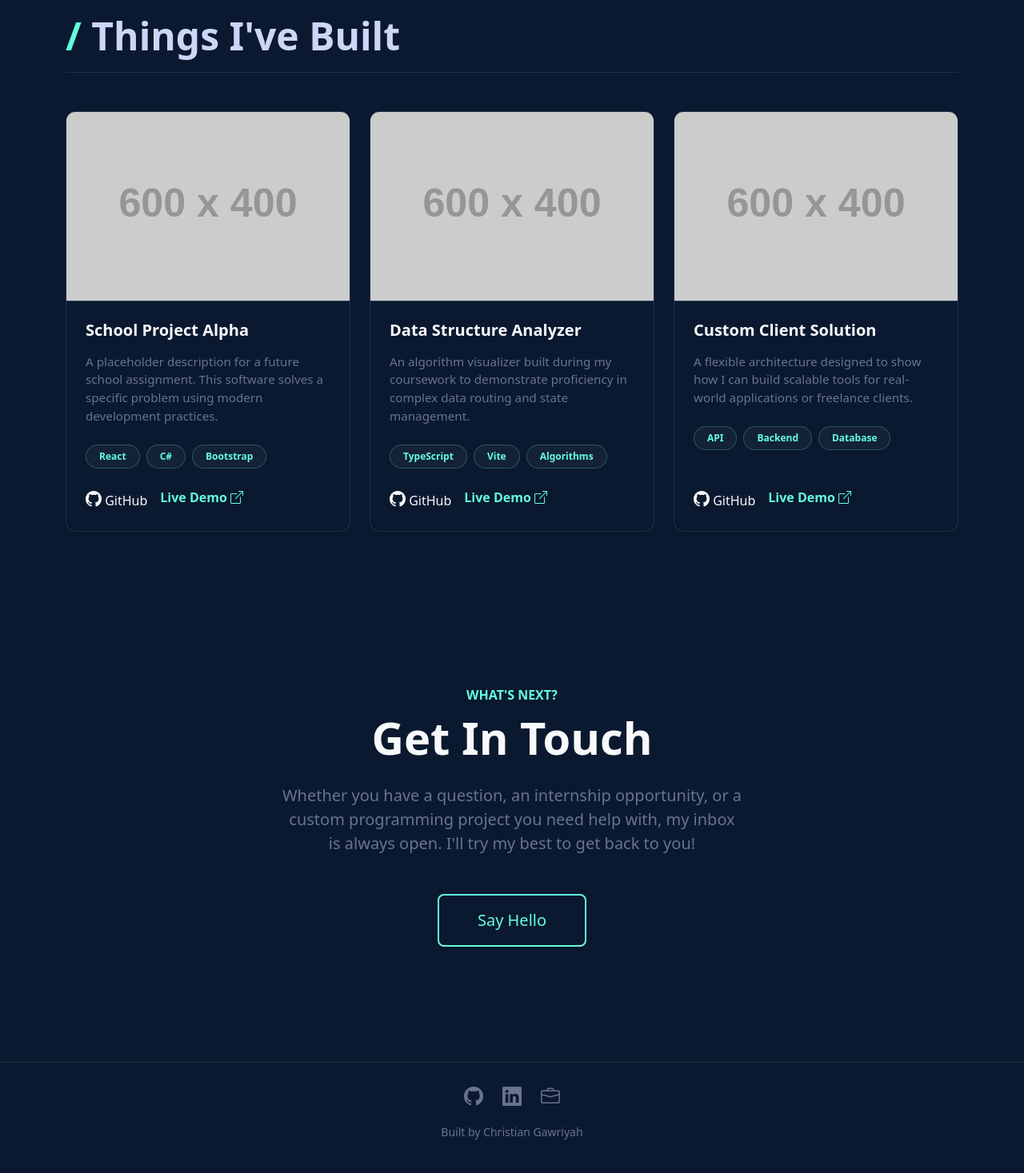
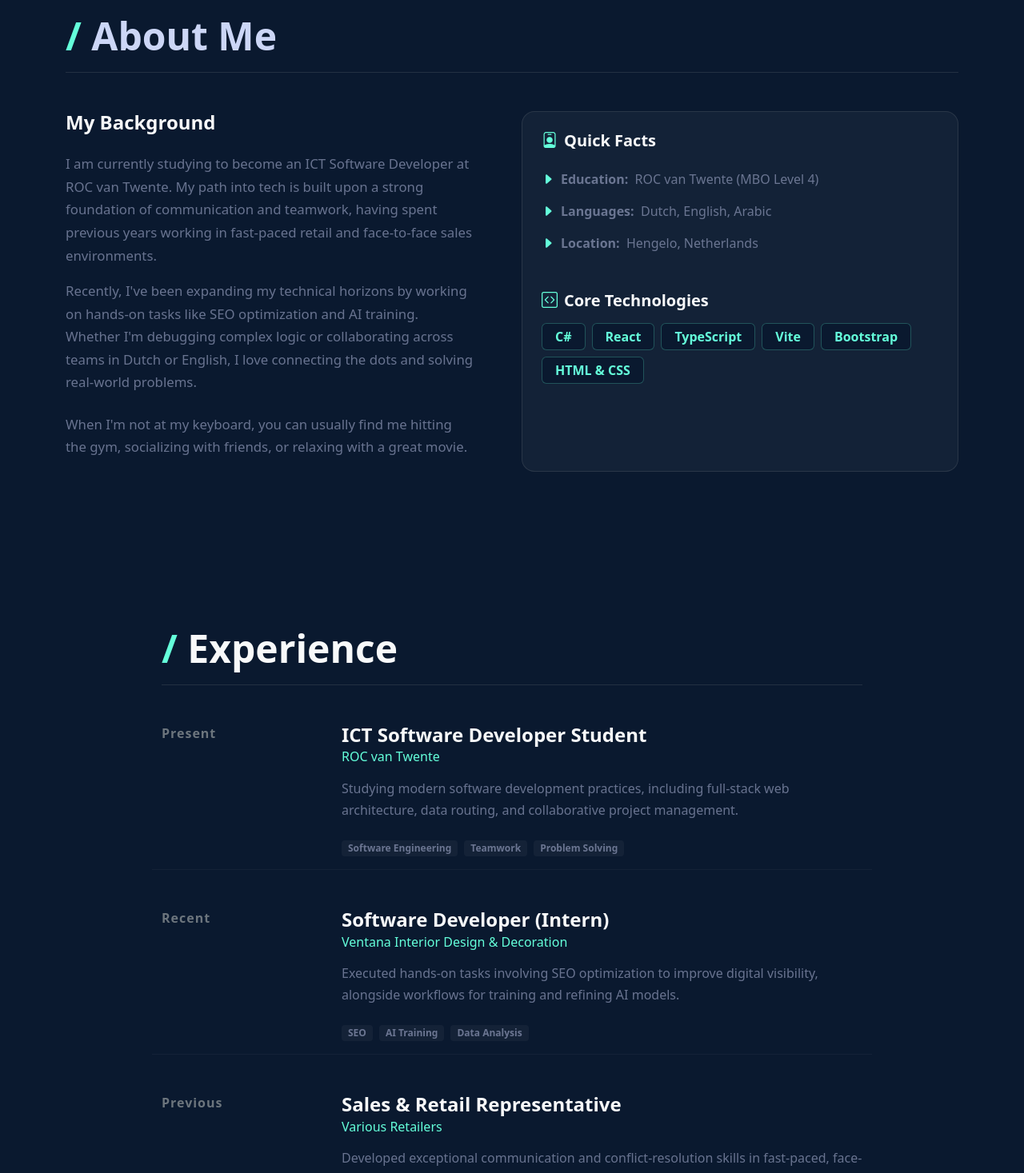
Before and after one commit to cg0744/portfolio, a React (Vite) app: page / in a window 1280 px wide. Shown: the part 880-2347 px from the top of the page at 80% size. Built offline with nearby package versions, Linux system fonts and the light colour scheme.

Commit message:
added about me and experience sections

```diff
--- a/src/App.tsx
+++ b/src/App.tsx
@@ -1,5 +1,7 @@
 import Navbar from './components/Navbar';
 import Hero from './components/Hero';
+import About from './components/About';
+import Experience from './components/Experience';
 import Projects from './components/Projects';
 import Contact from './components/Contact';
 
@@ -8,6 +10,8 @@ function App() {
     <main className="bg-body text-body-color min-vh-100">
       <Navbar />
       <Hero />
+      <About />
+      <Experience />
       <Projects />
       <Contact />
     </main>
--- /dev/null
+++ b/src/components/About.tsx
@@ -0,0 +1,67 @@
+export default function About() {
+  return (
+    <section id="about" className="py-5">
+      <div className="container py-5">
+
+        {/* Section Header */}
+        <div className="row mb-5">
+          <div className="col-12">
+            <h2 className="display-5 fw-bold mb-3">
+              <span className="text-primary">/</span> About Me
+            </h2>
+            <div className="bg-secondary opacity-25" style={{ height: '1px', width: '100%' }}></div>
+          </div>
+        </div>
+
+        <div className="row gy-5">
+          {/* Left Column: The Narrative */}
+          <div className="col-lg-6 pe-lg-5">
+            <h3 className="h4 text-light fw-bold mb-4">My Background</h3>
+            <p className="text-muted mb-3" style={{ fontSize: '1.05rem', lineHeight: '1.7' }}>
+              I am currently studying to become an ICT Software Developer at ROC van Twente. My path into tech is built upon a strong foundation of communication and teamwork, having spent previous years working in fast-paced retail and face-to-face sales environments.
+            </p>
+            <p className="text-muted mb-4" style={{ fontSize: '1.05rem', lineHeight: '1.7' }}>
+              Recently, I've been expanding my technical horizons by working on hands-on tasks like SEO optimization and AI training. Whether I'm debugging complex logic or collaborating across teams in Dutch or English, I love connecting the dots and solving real-world problems.
+            </p>
+            <p className="text-muted" style={{ fontSize: '1.05rem', lineHeight: '1.7' }}>
+              When I'm not at my keyboard, you can usually find me hitting the gym, socializing with friends, or relaxing with a great movie.
+            </p>
+          </div>
+
+          {/* Right Column: Fast Facts & Tech Stack */}
+          <div className="col-lg-6">
+            <div className="p-4 rounded-4 border border-secondary border-opacity-25 bg-secondary bg-opacity-10 h-100">
+              <h3 className="h5 text-light fw-bold mb-4"><i className="bi bi-person-badge text-primary me-2"></i>Quick Facts</h3>
+
+              <ul className="list-unstyled text-muted mb-5">
+                <li className="mb-3 d-flex align-items-center">
+                  <i className="bi bi-caret-right-fill text-primary me-2"></i>
+                  <strong>Education:</strong>&nbsp; ROC van Twente (MBO Level 4)
+                </li>
+                <li className="mb-3 d-flex align-items-center">
+                  <i className="bi bi-caret-right-fill text-primary me-2"></i>
+                  <strong>Languages:</strong>&nbsp; Dutch, English, Arabic
+                </li>
+                <li className="mb-3 d-flex align-items-center">
+                  <i className="bi bi-caret-right-fill text-primary me-2"></i>
+                  <strong>Location:</strong>&nbsp; Hengelo, Netherlands
+                </li>
+              </ul>
+
+              <h3 className="h5 text-light fw-bold mb-3"><i className="bi bi-code-square text-primary me-2"></i>Core Technologies</h3>
+              <div className="d-flex flex-wrap gap-2">
+                {/* We can update these specific badges as you learn more! */}
+                {['C#', 'React', 'TypeScript', 'Vite', 'Bootstrap', 'HTML & CSS'].map((skill, index) => (
+                  <span key={index} className="badge bg-body text-primary border border-primary border-opacity-25 px-3 py-2 fs-6">
+                    {skill}
+                  </span>
+                ))}
+              </div>
+            </div>
+          </div>
+
+        </div>
+      </div>
+    </section>
+  );
+}
--- /dev/null
+++ b/src/components/Experience.tsx
@@ -0,0 +1,82 @@
+export default function Experience() {
+  const experiences = [
+    {
+      id: 1,
+      role: "ICT Software Developer Student",
+      company: "ROC van Twente",
+      duration: "Present",
+      description: "Studying modern software development practices, including full-stack web architecture, data routing, and collaborative project management.",
+      skills: ["Software Engineering", "Teamwork", "Problem Solving"]
+    },
+    {
+      id: 2,
+      role: "Software Developer (Intern)",
+      company: "Ventana Interior Design & Decoration",
+      duration: "Recent",
+      description: "Executed hands-on tasks involving SEO optimization to improve digital visibility, alongside workflows for training and refining AI models.",
+      skills: ["SEO", "AI Training", "Data Analysis"]
+    },
+    {
+      id: 3,
+      role: "Sales & Retail Representative",
+      company: "Various Retailers",
+      duration: "Previous",
+      description: "Developed exceptional communication and conflict-resolution skills in fast-paced, face-to-face customer environments.",
+      skills: ["Communication", "Customer Success", "Time Management"]
+    }
+  ];
+
+  return (
+    <section id="experience" className="py-5 bg-body">
+      <div className="container py-5" style={{ maxWidth: '900px' }}>
+
+        {/* Section Header */}
+        <div className="row mb-5">
+          <div className="col-12">
+            <h2 className="display-5 fw-bold mb-3 text-light">
+              <span className="text-primary">/</span> Experience
+            </h2>
+            <div className="bg-secondary opacity-25" style={{ height: '1px', width: '100%' }}></div>
+          </div>
+        </div>
+
+        {/* The Timeline */}
+        <div className="row">
+          <div className="col-12">
+            {experiences.map((exp) => (
+              <div key={exp.id} className="row mb-5 pb-3 border-bottom border-secondary border-opacity-10">
+
+                {/* Left Column: Duration */}
+                <div className="col-md-3 mb-3 mb-md-0">
+                  <span className="text-secondary fw-bold" style={{ letterSpacing: '1px' }}>
+                    {exp.duration}
+                  </span>
+                </div>
+
+                {/* Right Column: Details */}
+                <div className="col-md-9">
+                  <h3 className="h4 text-light fw-bold mb-1">{exp.role}</h3>
+                  <h4 className="h6 text-primary mb-3">{exp.company}</h4>
+                  <p className="text-muted mb-4" style={{ lineHeight: '1.7' }}>
+                    {exp.description}
+                  </p>
+
+                  {/* Skills tags for each role */}
+                  <div className="d-flex flex-wrap gap-2">
+                    {exp.skills.map((skill, i) => (
+                      <span key={i} className="badge bg-secondary bg-opacity-10 text-muted rounded-1 px-2 py-1">
+                        {skill}
+                      </span>
+                    ))}
+                  </div>
+                </div>
+
+              </div>
+            ))}
+          </div>
+        </div>
+
+      </div>
+    </section>
+  );
+}
--- a/src/components/Navbar.tsx
+++ b/src/components/Navbar.tsx
@@ -24,6 +24,9 @@ export default function Navbar() {
               <a className="nav-link" href="#about">About</a>
             </li>
             <li className="nav-item">
+              <a className="nav-link" href="#experience">Experience</a>
+            </li>
+            <li className="nav-item">
               <a className="nav-link" href="#projects">Projects</a>
             </li>
             <li className="nav-item">
```
